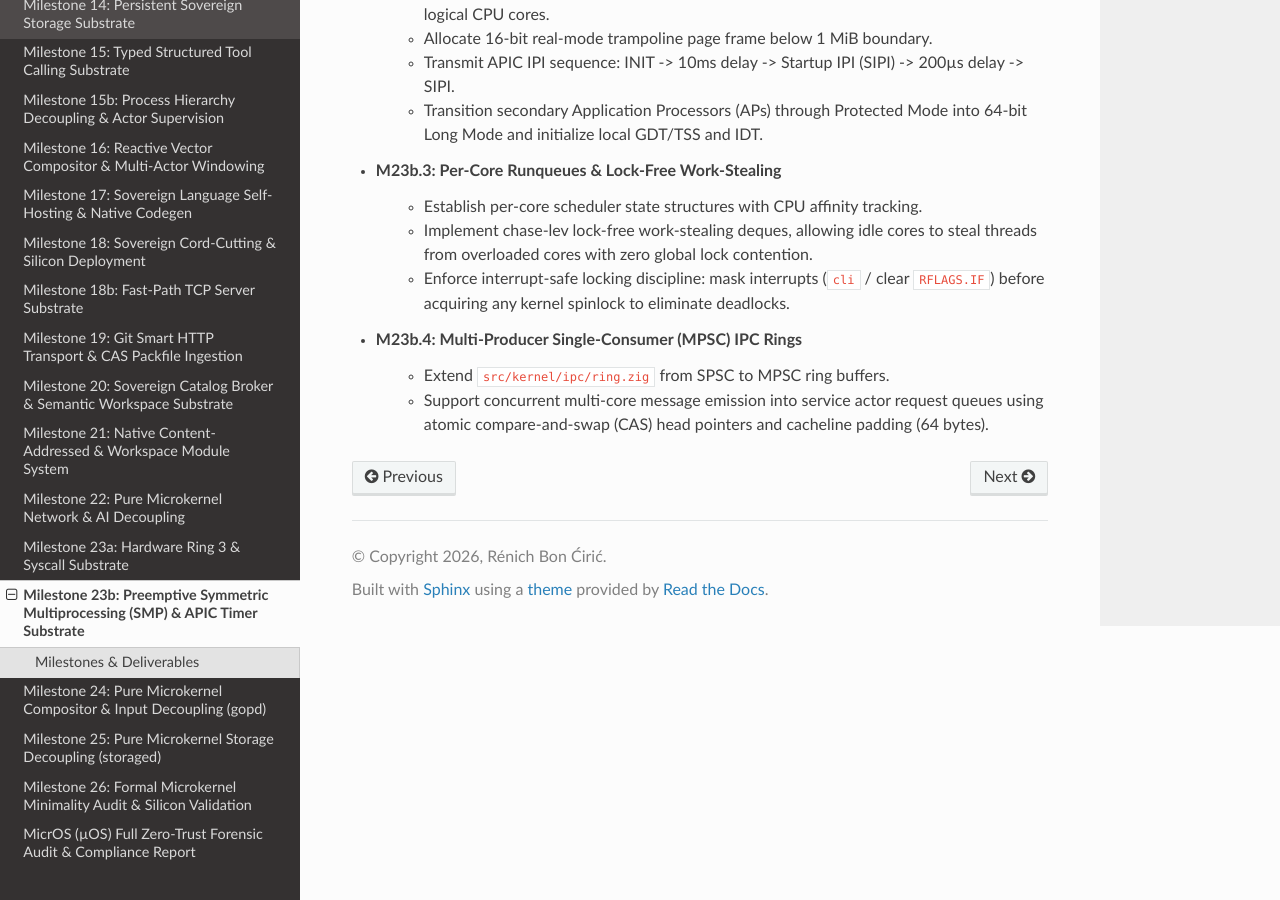
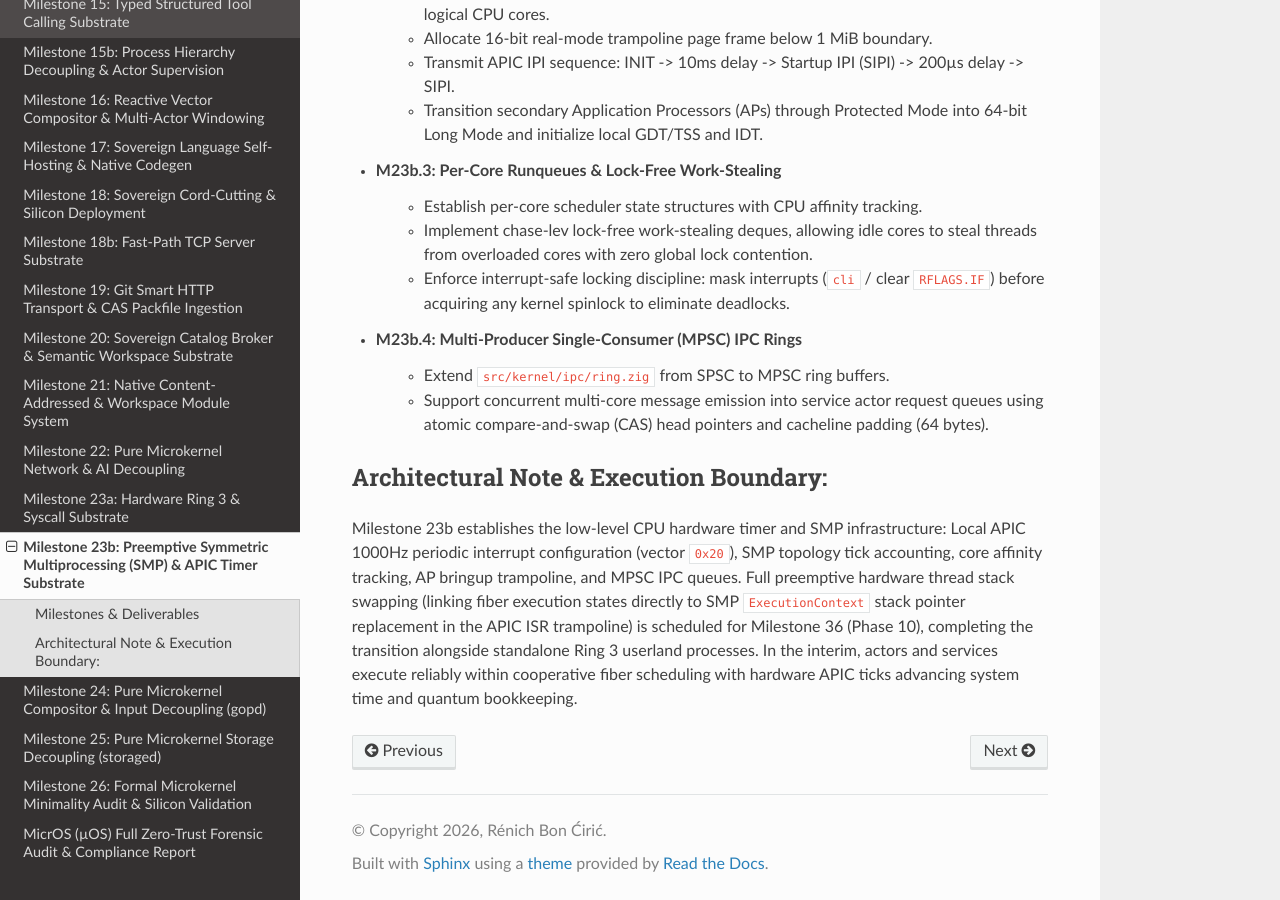
Before and after one commit to renich/micros, a Sphinx documentation site: the page built from docs/project/roadmaps/milestone-23b-apic-timer-preemption-smp.rst, in a window 1280 px wide and 900 px high, scrolled down 745 px. Built offline with Sphinx 7.4.7 and the Read the Docs theme 3.1.0, drawn with Linux system fonts in a browser that asks for light colours.

Commit message:
fix(net): eliminate temporary struct copy mutations in TCP and TLS client state machines
- Capture tcp_client and tls_client by pointer (|*c|) across NetworkStack (processClientTcp, connectTcp, sendTcpData, closeTcp) and TcpStreamAdapter (writeAll, readSlice) to eliminate stack temporary copy mutations.
- Clarify Milestone 23b APIC timer infrastructure vs Milestone 36 preemptive thread stack swapping boundaries.

Co-authored-by: Gemini <gemini@google.com>
Signed-off-by: Rénich Bon Ćirić <renich@evalinux.com>

```diff
--- a/docs/project/roadmaps/milestone-23b-apic-timer-preemption-smp.rst
+++ b/docs/project/roadmaps/milestone-23b-apic-timer-preemption-smp.rst
@@ -29,3 +29,7 @@ Milestones & Deliverables
 * **M23b.4: Multi-Producer Single-Consumer (MPSC) IPC Rings**
    - Extend ``src/kernel/ipc/ring.zig`` from SPSC to MPSC ring buffers.
    - Support concurrent multi-core message emission into service actor request queues using atomic compare-and-swap (CAS) head pointers and cacheline padding (64 bytes).
+
+Architectural Note & Execution Boundary:
+----------------------------------------
+Milestone 23b establishes the low-level CPU hardware timer and SMP infrastructure: Local APIC 1000Hz periodic interrupt configuration (vector ``0x20``), SMP topology tick accounting, core affinity tracking, AP bringup trampoline, and MPSC IPC queues. Full preemptive hardware thread stack swapping (linking fiber execution states directly to SMP ``ExecutionContext`` stack pointer replacement in the APIC ISR trampoline) is scheduled for Milestone 36 (Phase 10), completing the transition alongside standalone Ring 3 userland processes. In the interim, actors and services execute reliably within cooperative fiber scheduling with hardware APIC ticks advancing system time and quantum bookkeeping.
--- a/docs/technical/specs/smp-apic-preemption.rst
+++ b/docs/technical/specs/smp-apic-preemption.rst
@@ -146,6 +146,10 @@ The low-level ISR saves registers, switches to the microkernel scheduling contex
        popq %rax
        iretq
 
+.. note::
+
+   **Implementation Phasing**: Milestone 23b establishes the APIC hardware timer configuration, periodic interrupt dispatch, and SMP topology tick tracking. The dynamic stack pointer swap (``movq %rax, %rsp``) is phased into Milestone 36 (Phase 10) to synchronize directly with standalone Ring 3 userland processes, while current kernel services execute within cooperative fibers.
+
 4. APIC INIT-SIPI-SIPI Multicore Bringup Protocol
 =================================================
 Secondary Application Processors (APs) are woken from low-power wait-for-SIPI states into 64-bit Long Mode.
```
Also changed, not shown: .agents/journal/entries/2026-09-18-renich-agent-bc973a9d.md, 2 other files.
